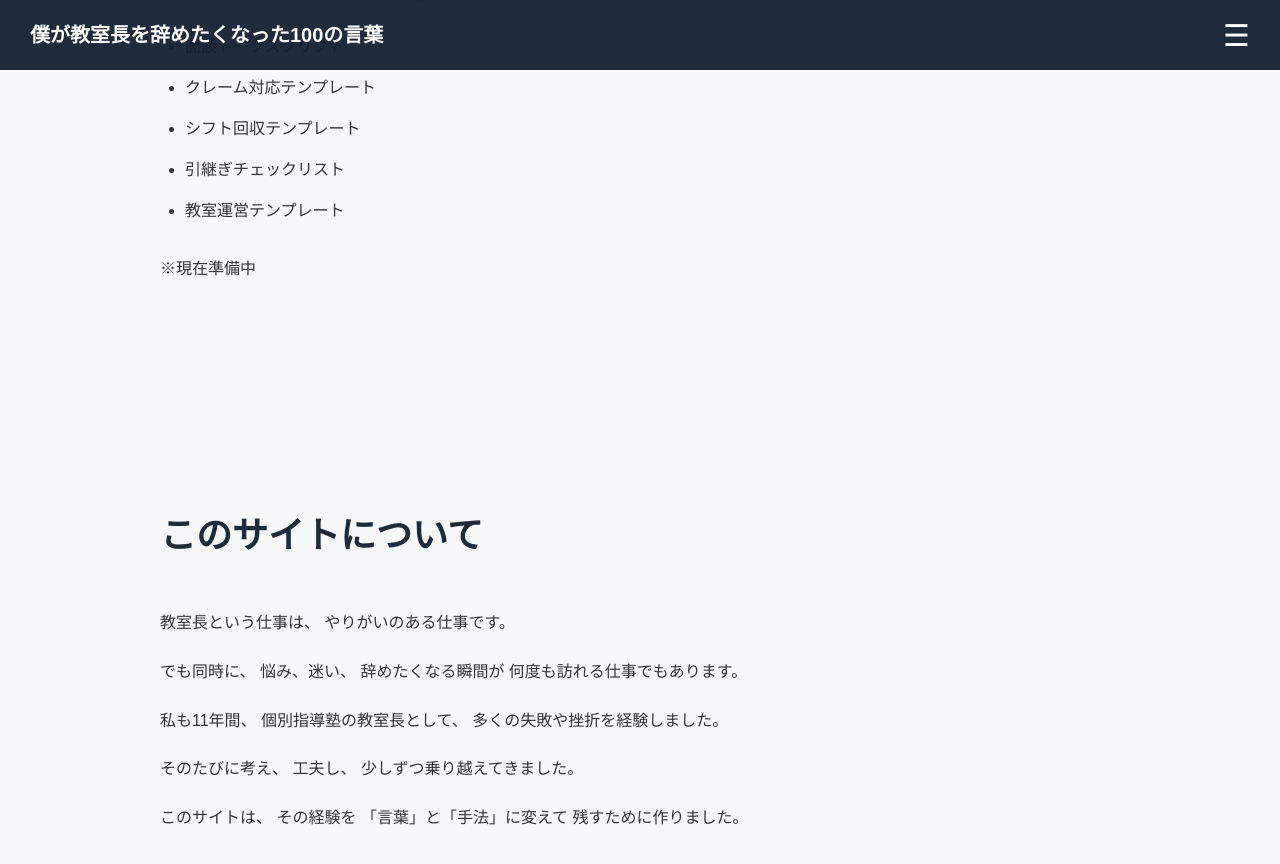
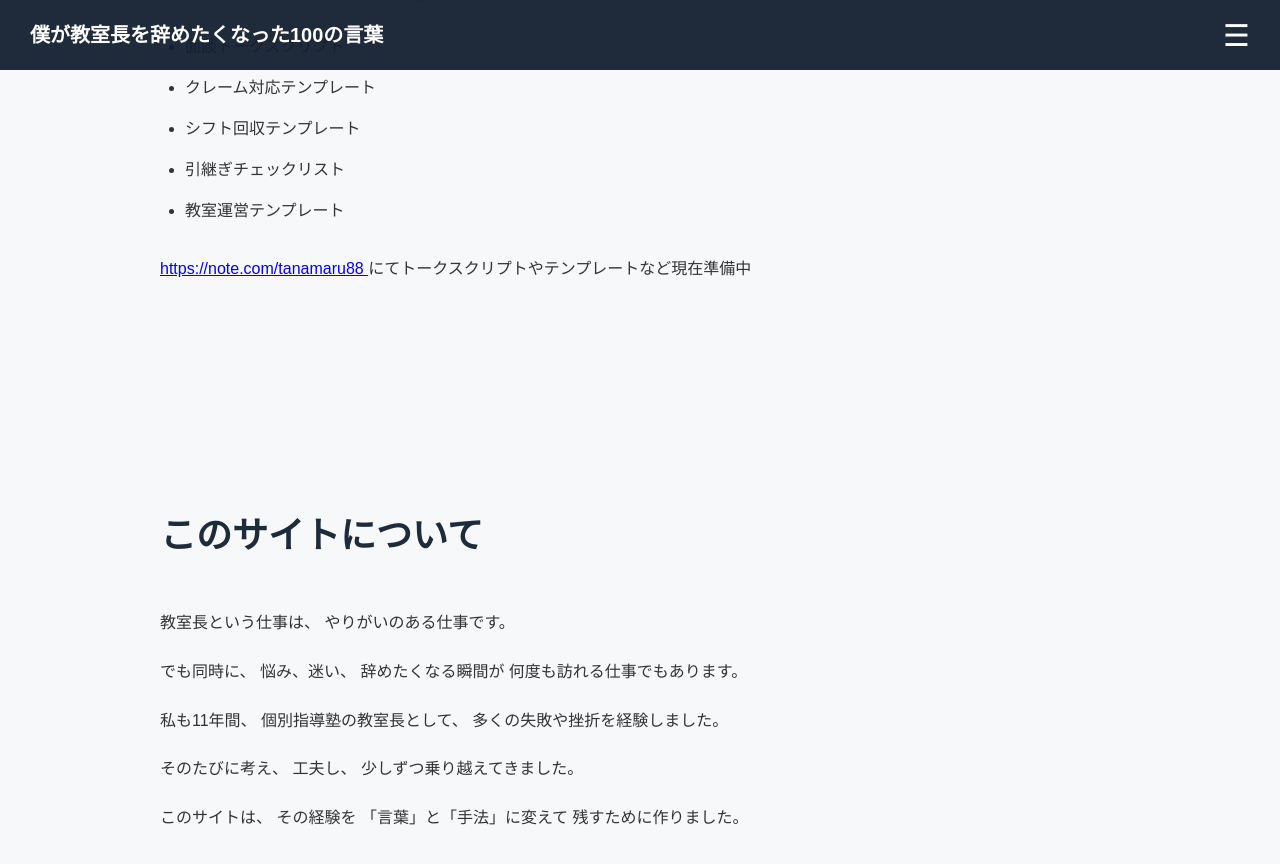
Before and after one commit to tanamaru8/100-kotoba, a Jekyll site: the page built from index.html, in a window 1280 px wide and 900 px high, scrolled down 2413 px. Shown: the top 864 px of the window. Built offline with Jekyll 4.4.1, drawn with Linux system fonts in a browser that asks for light colours.

Commit message:
Update index.html

```diff
--- a/index.html
+++ b/index.html
@@ -124,7 +124,12 @@ layout: default
 
     <p>
 
-        ※現在準備中
+        <a href="https://note.com/tanamaru88" target="_blank">
+
+            https://note.com/tanamaru88
+
+        </a>
+        にてトークスクリプトやテンプレートなど現在準備中
 
     </p>
 
```
